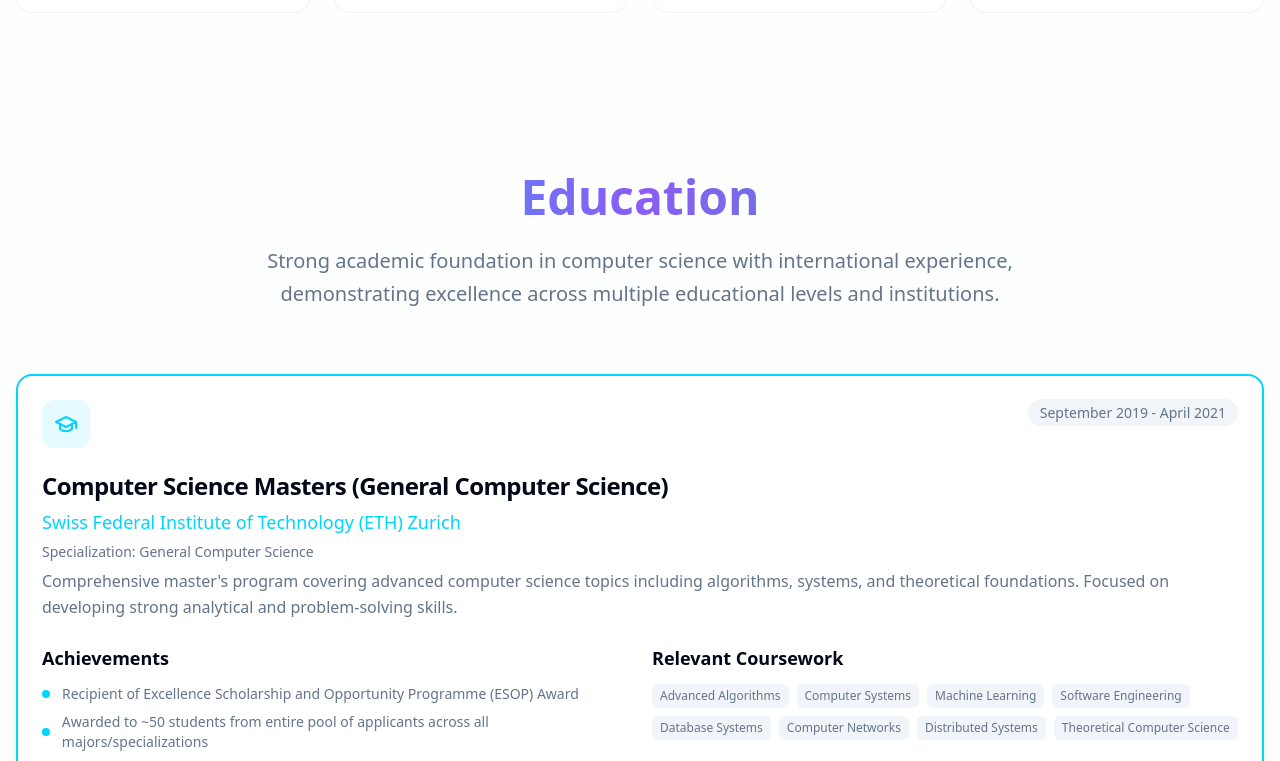
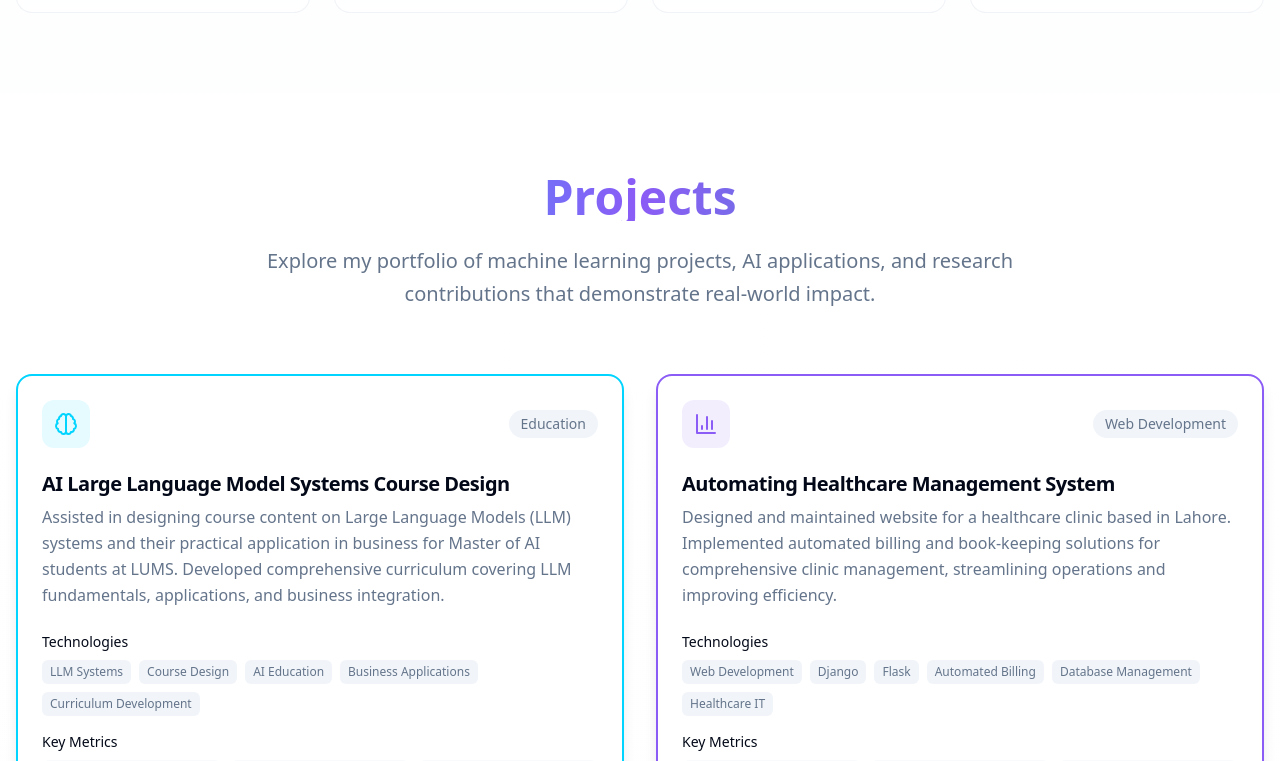
Before and after one commit to FizzaRaza97/FizzaRaza97.github.io, a React (Vite) app: page / in a window 1280 px wide. Shown: the part 1370-2131 px from the top of the page. Built offline with nearby package versions, Linux system fonts and the light colour scheme.

Commit message:
reorder sections

```diff
--- a/src/App.tsx
+++ b/src/App.tsx
@@ -12,9 +12,9 @@ function App() {
       <Navigation />
       <main>
         <AboutSection />
-        <EducationSection />
         <ProjectsSection />
         <SkillsSection />
+        <EducationSection />
         <AwardsSection />
         <ContactSection />
       </main>
--- a/src/components/Navigation.tsx
+++ b/src/components/Navigation.tsx
@@ -17,9 +17,9 @@ const Navigation: React.FC = () => {
 
   const navItems = [
     { name: 'About', href: '#about' },
-    { name: 'Education', href: '#education' },
     { name: 'Projects', href: '#projects' },
     { name: 'Skills', href: '#skills' },
+    { name: 'Education', href: '#education' },
     { name: 'Awards', href: '#awards' },
     { name: 'Contact', href: '#contact' },
   ];
```
